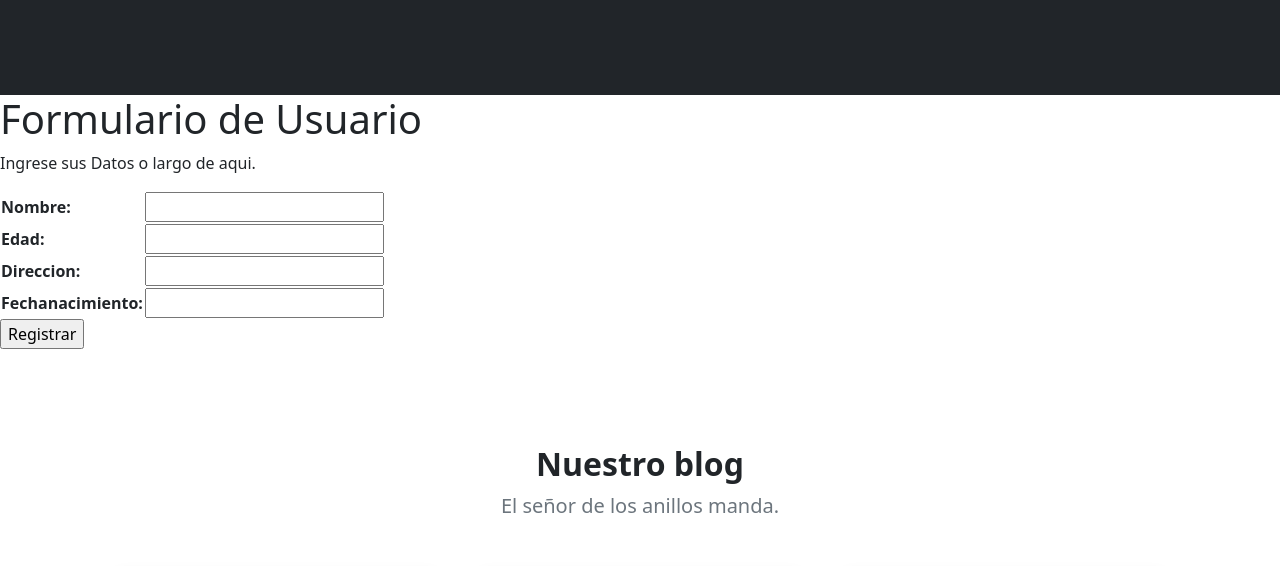
After one commit to juanmastro/Grupo-one, a Django app: page /AppCoder/userFormulario/ in a window 1280 px wide. The commit adds this page. Shown: the part 453-1019 px from the top of the page. Run offline with Django 3.2, Linux system fonts and the light colour scheme; some libraries are stand-ins or nearby versions.

Commit message:
Se agrega formulario usuario

```diff
--- /dev/null
+++ b/ProyectoFinal/AppCoder/forms.py
@@ -0,0 +1,8 @@
+from django import forms
+
+class UsuarioForm (forms.Form):
+
+    nombre =  forms.CharField (required=True)
+    edad = forms.IntegerField ()
+    direccion =  forms.CharField ()
+    fechaNacimiento = forms.IntegerField()
--- a/ProyectoFinal/AppCoder/models.py
+++ b/ProyectoFinal/AppCoder/models.py
@@ -1,4 +1,5 @@
 from django.db import models
+
 
 # Create your models here.
 
@@ -6,7 +7,7 @@ class usuario (models.Model):
     nombre =  models.CharField (max_length=40)
     edad = models.IntegerField (null=True)
     direccion =  models.CharField (max_length=40,)
-    fechaNacimiento = models.DateField(null=True)
+    fechaNacimiento = models.IntegerField(null=True)
 
 class pelicula (models.Model):
     nombre =  models.CharField (max_length=40)
--- a/ProyectoFinal/AppCoder/templates/AppCoder/madre.html
+++ b/ProyectoFinal/AppCoder/templates/AppCoder/madre.html
@@ -39,10 +39,10 @@
                         <div class="col-lg-8 col-xl-7 col-xxl-6">
                             <div class="my-5 text-center text-xl-start">
                                 <h1 class="display-5 fw-bolder text-white mb-2">Gremlin Corner</h1>
-                                <p class="lead fw-normal text-white-50 mb-4">HOLAHOLAHOLAHOLAHOLAHOLAHOLAHOLAHOLA</p>
+                                <p class="lead fw-normal text-white-50 mb-4">Esto es un blog de Peliculas y Series</p>
                                 <div class="d-grid gap-3 d-sm-flex justify-content-sm-center justify-content-xl-start">
-                                    <a class="btn btn-primary btn-lg px-4 me-sm-3" href="#features">Iniciá sesión</a>
-                                    <a class="btn btn-outline-light btn-lg px-4" href="            ">Registrate</a>
+                                   <!-- <a class="btn btn-primary btn-lg px-4 me-sm-3" href="#features">Iniciá sesión</a>
+                                    <a class="btn btn-outline-light btn-lg px-4" href="            ">Registrate</a> BOTONES  -->
                                 </div>
                             </div>
                         </div>
@@ -66,7 +66,7 @@
                         <div class="col-lg-8 col-xl-6">
                             <div class="text-center">
                                 <h2 class="fw-bolder">Nuestro blog</h2>
-                                <p class="lead fw-normal text-muted mb-5">No sé qué poner acá.</p>
+                                <p class="lead fw-normal text-muted mb-5">El señor de los anillos manda.</p>
                             </div>
                         </div>
                     </div>
--- /dev/null
+++ b/ProyectoFinal/AppCoder/templates/AppCoder/userFormulario.html
@@ -0,0 +1,37 @@
+
+{% extends "AppCoder/madre.html" %}
+
+{% load static %}
+
+
+        {% block contenido %}
+        <h1 class="mb1">Formulario de Usuario</h1>
+        <p>Ingrese sus Datos o largo de aqui.</p>
+
+        <form action="/AppCoder/userFormulario/" method="post">{% csrf_token %}
+            <!--
+            <p>Nombre: <input type="text" name="nombre")></p>
+            <p>Edad: <input type="number" name="edad")></p>
+            <p>Direccion:  <input type="text" name="direccion")></p>
+            <p>FechaNacimiento: <input type="datetime" name="fechaNacimiento")></p>
+            -->
+
+            <table>
+
+                {{miFormulario.as_table}}
+
+
+            </table>
+
+
+            <input type="submit" value="Registrar">
+
+
+
+
+
+        </form>
+
+
+
+        {% endblock %}
--- a/ProyectoFinal/AppCoder/urls.py
+++ b/ProyectoFinal/AppCoder/urls.py
@@ -1,5 +1,4 @@
 from django.urls import path
-
 from AppCoder import views
 
 urlpatterns = [
@@ -9,5 +8,8 @@ urlpatterns = [
     path("registro/", views.formulario, name="Registro"),
     path("sobrenosotrxs/", views.sobreNosotrxs, name="Sobre nosotrxs"),
     path("post1/", views.post1, name="Post1"),
-    path("contacto/", views.contacto, name="Contacto")
+    path("contacto/", views.contacto, name="Contacto"),
+    path("userFormulario/", views.userFormulario, name="userFormulario"),
+
+
 ]
--- a/ProyectoFinal/AppCoder/views.py
+++ b/ProyectoFinal/AppCoder/views.py
@@ -3,8 +3,11 @@ from django.shortcuts import render
 # Create your views here.
 
 from django.shortcuts import render
+from django.http import HttpResponse
+from AppCoder.models import usuario, pelicula, serie
+from AppCoder.forms import UsuarioForm
 
-from django.http import HttpResponse
+
 
 # Create your views here.
 
@@ -12,7 +15,6 @@ def madre(request):
     return render(request,"AppCoder/madre.html")
 
 def inicio(request):
-    #return HttpResponse("Hola.")
     return render(request, "AppCoder/inicio.html")
 
 def formulario(request,):
@@ -24,8 +26,23 @@ def sobreNosotrxs(request):
 def post1(request):
     return render(request, "AppCoder/post1.html")
 
-def usuario(request):
-    return render(request)
-
 def contacto(request):
     return render(request, "AppCoder/contacto.html")
+
+def userFormulario(request):
+
+    if request.method == "post":
+
+        miFormulario = UsuarioForm (request.post)
+        if miFormulario.is_valid():
+            informacion = miFormulario.cleaned_data
+            userInsta = usuario (request.post['nombre'], request.post['edad'],request.post['direccion'],request.post['fechaNacimiento'] )
+            userInsta.save() #Guarda en la base de datos
+
+        return render(request, "AppCoder/inicio.html")
+
+    else:
+        miFormulario = UsuarioForm()
+
+
+    return render(request, 'AppCoder/userFormulario.html', {"miFormulario":miFormulario})
```
Also changed, not shown: ProyectoFinal/AppCoder/migrations/0004_alter_usuario_fechanacimiento.py (added), ProyectoFinal/db.sqlite3.
